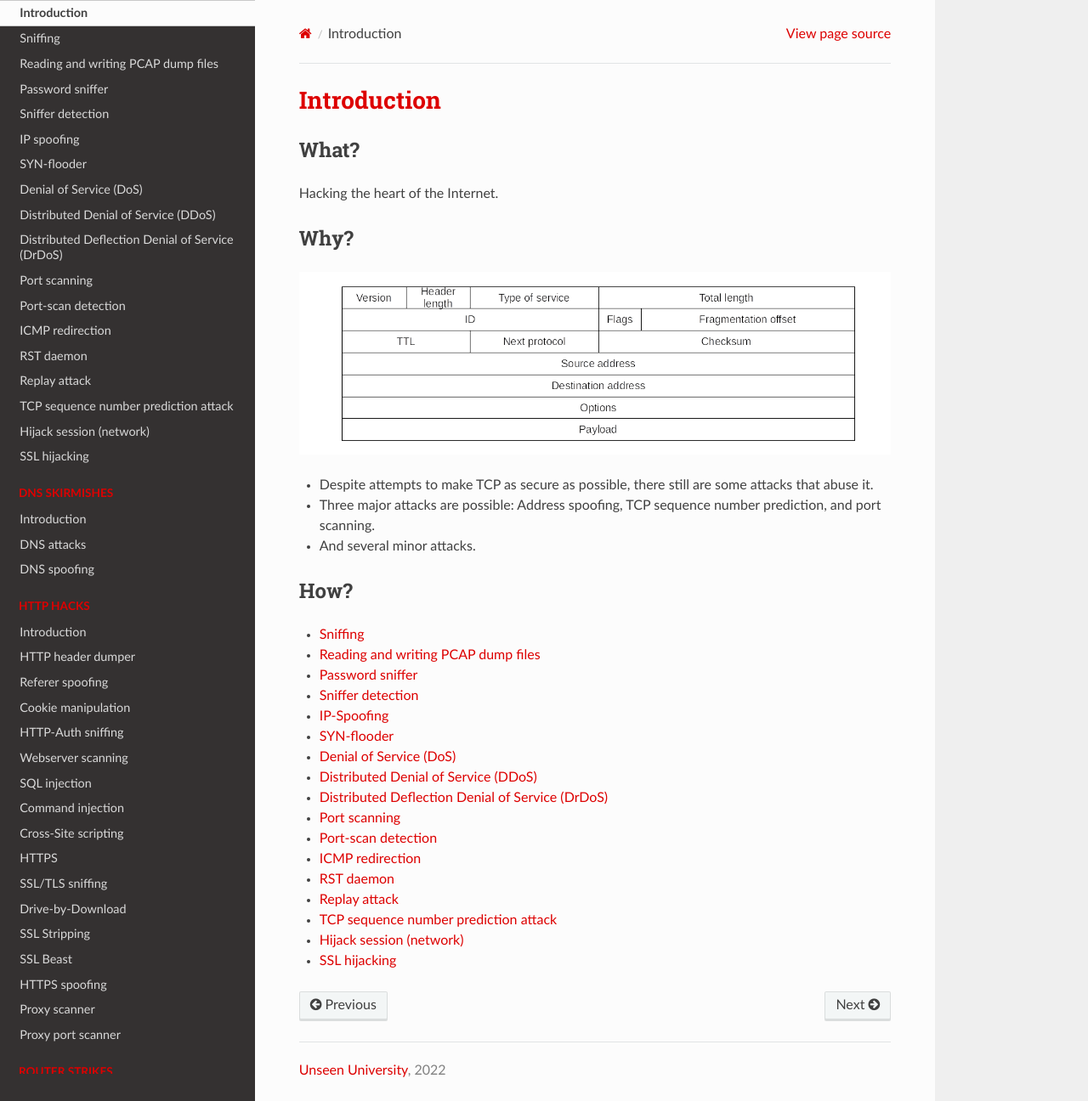
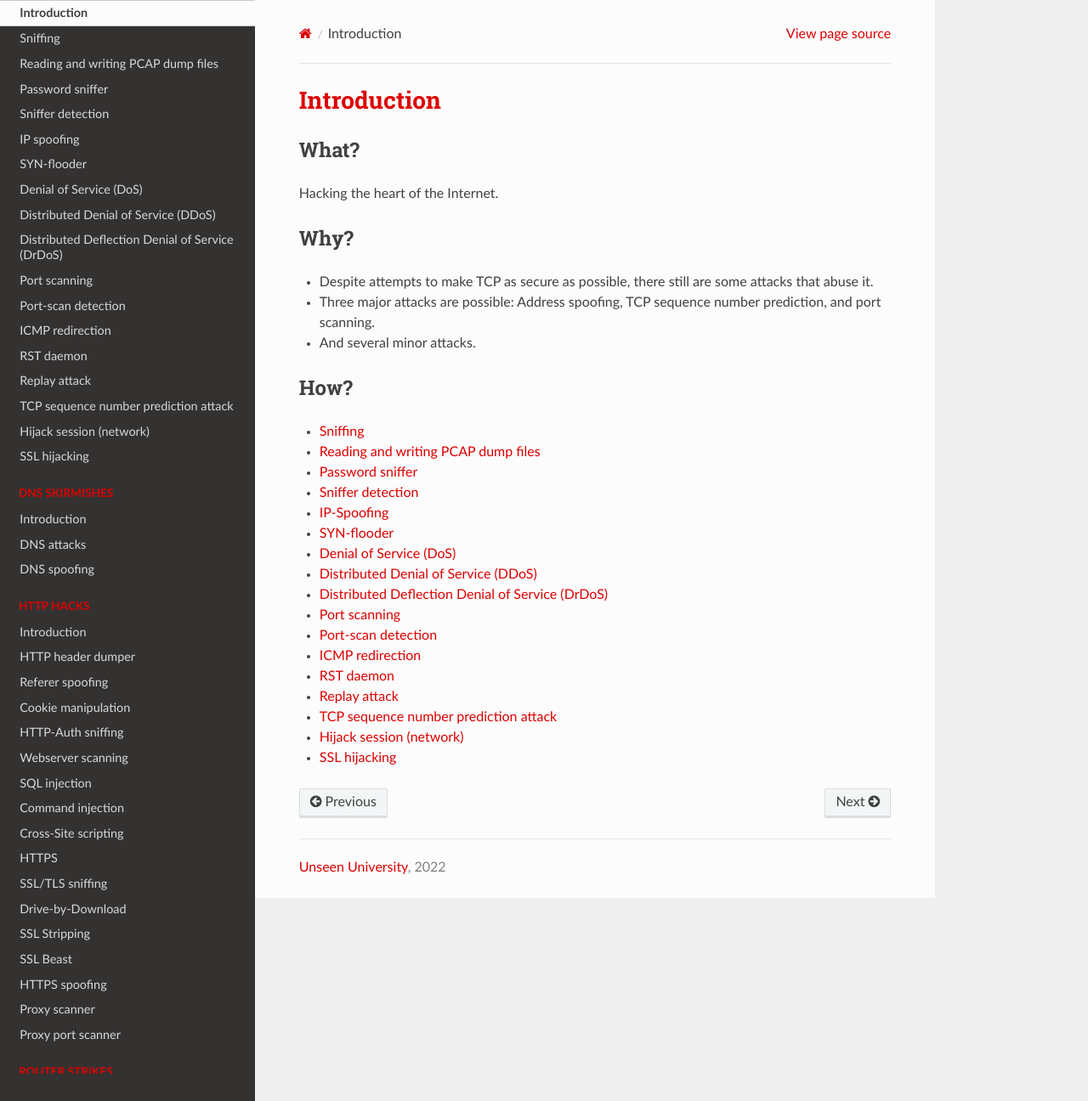
Before and after one commit to tymyrddin/red-network, a Sphinx documentation site: the page built from source/docs/tcp-ip/README.md, in a window 1280 px wide and 1296 px high. Shown: the whole window at 85% size. Built offline with Sphinx 7.4.7 and the Read the Docs theme 2.0.0, drawn with Linux system fonts in a browser that asks for light colours.

Commit message:
Version 0.1

```diff
--- a/source/docs/tcp-ip/README.md
+++ b/source/docs/tcp-ip/README.md
@@ -5,8 +5,6 @@
 Hacking the heart of the Internet.
 
 ## Why?
-
-![IP header](../../_static/images/ip-header.png)
 
 * Despite attempts to make TCP as secure as possible, there still are some attacks that abuse it.
 * Three major attacks are possible: Address spoofing, TCP sequence number prediction, and port scanning.
```
